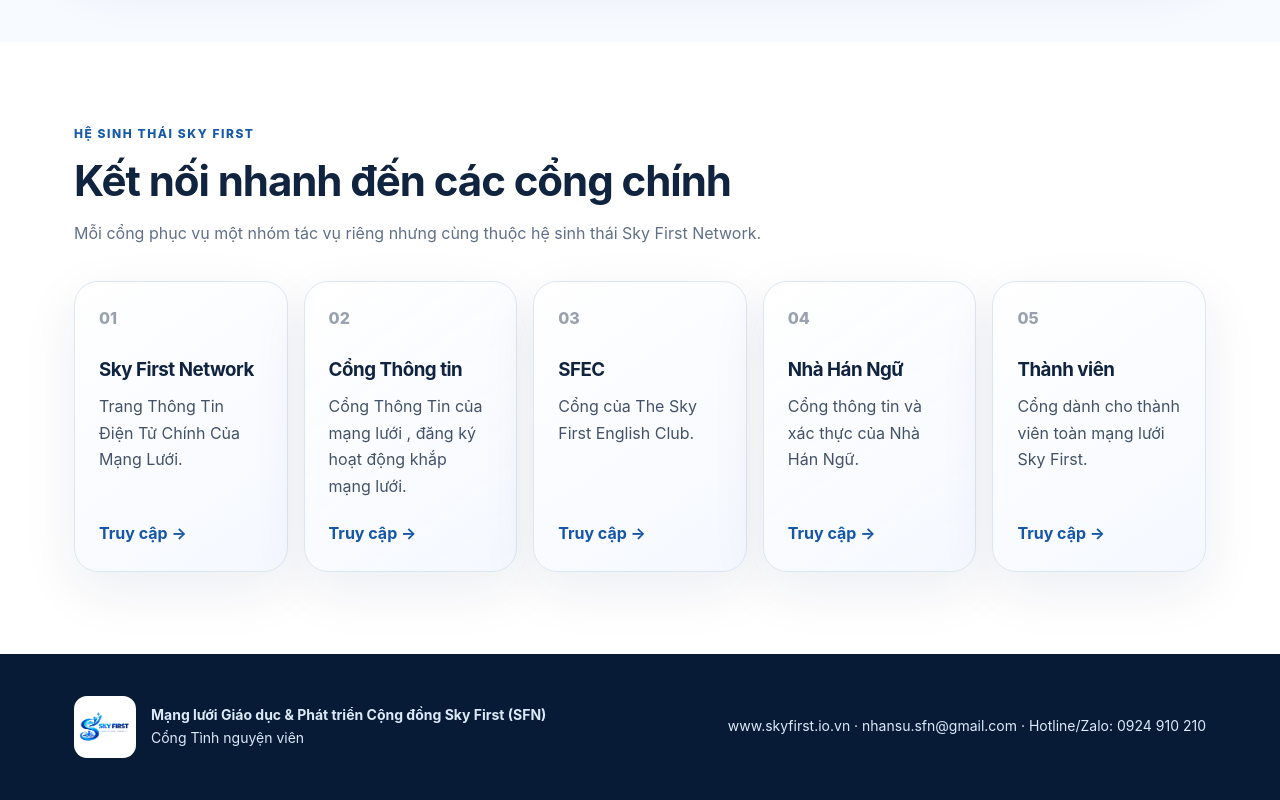
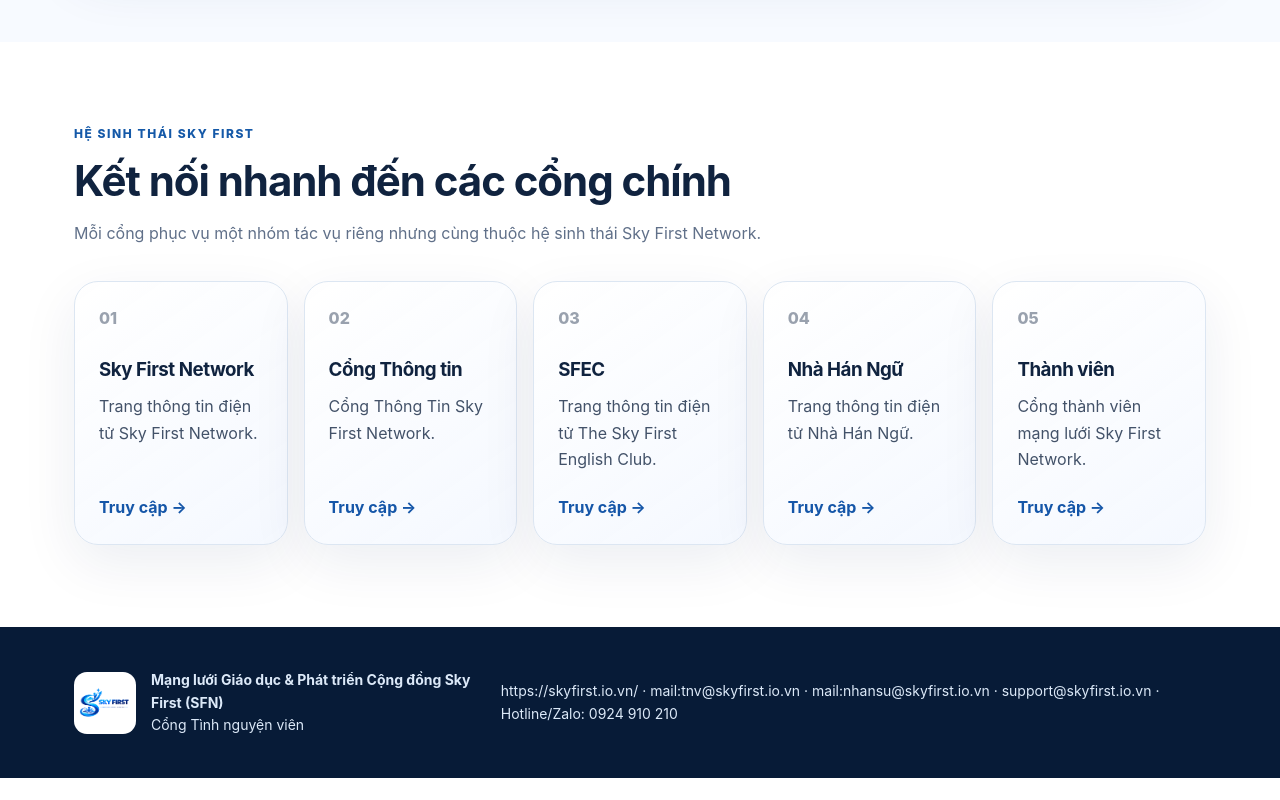
Before and after one commit to buitanloc-2310/TNV-SFEC, a website: page TNV-SFEC-main/public/index.html in a window 1280 px wide. Shown: the part 4026-4826 px from the top of the page. After the commit the page ends 4804 px from the top, so only its background shows below. Drawn offline with Linux system fonts and the light colour scheme; no server answers.

Commit message:
Update index.html

```diff
--- a/TNV-SFEC-main/public/index.html
+++ b/TNV-SFEC-main/public/index.html
@@ -11,12 +11,12 @@
 <section id="principles" class="section"><div class="section-head"><p class="eyebrow">THAM GIA</p><h2>Quyền & trách nhiệm</h2><p>Tình nguyện viên được tiếp cận thông tin, phân công và hỗ trợ phù hợp với hoạt động; đồng thời có trách nhiệm cung cấp thông tin chính xác, tuân thủ quy định của đơn vị và hoàn thành nhiệm vụ đã nhận.</p></div></section>
 
 <section id="application-lookup" class="section soft"><div class="cert-box"><div><p class="eyebrow">THEO DÕI HỒ SƠ</p><h2>Tra cứu trạng thái hồ sơ TNV</h2><p>Nhập mã hồ sơ và email đã dùng khi đăng ký để xem trạng thái xử lý. Không cần đăng nhập.</p></div><form id="applicationLookupForm" class="lookup lookup-two"><input id="applicationLookupCode" placeholder="Ví dụ: TNV-2026-ABCD1234" required><input id="applicationLookupEmail" type="email" placeholder="Email đã đăng ký" required><button class="btn primary">Tra cứu</button></form><div id="applicationLookupResult"></div></div></section>
-<section id="ecosystem" class="section ecosystem-section"><div class="section-head"><p class="eyebrow">HỆ SINH THÁI SKY FIRST</p><h2>Kết nối nhanh đến các cổng chính</h2><p>Mỗi cổng phục vụ một nhóm tác vụ riêng nhưng cùng thuộc hệ sinh thái Sky First Network.</p></div><div class="portal-grid"><a class="portal-card" href="https://skyfirst.io.vn" target="_blank" rel="noopener"><span>01</span><h3>Sky First Network</h3><p>Trang Thông Tin Điện Tử Chính Của Mạng Lưới.</p><b>Truy cập →</b></a><a class="portal-card" href="https://ctt.skyfirst.io.vn" target="_blank" rel="noopener"><span>02</span><h3>Cổng Thông tin</h3><p>Cổng Thông Tin của mạng lưới , đăng ký hoạt động khắp mạng lưới.</p><b>Truy cập →</b></a><a class="portal-card" href="https://sfec.skyfirst.io.vn" target="_blank" rel="noopener"><span>03</span><h3>SFEC</h3><p>Cổng của The Sky First English Club.</p><b>Truy cập →</b></a><a class="portal-card" href="https://app.nhahanngu.io.vn" target="_blank" rel="noopener"><span>04</span><h3>Nhà Hán Ngữ</h3><p>Cổng thông tin và xác thực của Nhà Hán Ngữ.</p><b>Truy cập →</b></a><a class="portal-card" href="https://member.skyfirst.io.vn" target="_blank" rel="noopener"><span>05</span><h3>Thành viên</h3><p>Cổng dành cho thành viên toàn mạng lưới Sky First.</p><b>Truy cập →</b></a></div></section>
+<section id="ecosystem" class="section ecosystem-section"><div class="section-head"><p class="eyebrow">HỆ SINH THÁI SKY FIRST</p><h2>Kết nối nhanh đến các cổng chính</h2><p>Mỗi cổng phục vụ một nhóm tác vụ riêng nhưng cùng thuộc hệ sinh thái Sky First Network.</p></div><div class="portal-grid"><a class="portal-card" href="https://skyfirst.io.vn" target="_blank" rel="noopener"><span>01</span><h3>Sky First Network</h3><p>Trang thông tin điện tử Sky First Network.</p><b>Truy cập →</b></a><a class="portal-card" href="https://ctt.skyfirst.io.vn" target="_blank" rel="noopener"><span>02</span><h3>Cổng Thông tin</h3><p>Cổng Thông Tin Sky First Network.</p><b>Truy cập →</b></a><a class="portal-card" href="https://sfec.skyfirst.io.vn" target="_blank" rel="noopener"><span>03</span><h3>SFEC</h3><p>Trang thông tin điện tử The Sky First English Club.</p><b>Truy cập →</b></a><a class="portal-card" href="https://nhahanngu.io.vn" target="_blank" rel="noopener"><span>04</span><h3>Nhà Hán Ngữ</h3><p>Trang thông tin điện tử Nhà Hán Ngữ.</p><b>Truy cập →</b></a><a class="portal-card" href="https://member.skyfirst.io.vn" target="_blank" rel="noopener"><span>05</span><h3>Thành viên</h3><p>Cổng thành viên mạng lưới Sky First Network.</p><b>Truy cập →</b></a></div></section>
 
 </main>
 <div id="accountView" class="account hidden"><aside><div class="account-brand"><img src="/assets/logo-sfn.png" alt="Sky First"><b>Cổng TNV</b></div><nav><button class="account-nav active" data-page="dashboard">Tổng quan TNV</button><button class="account-nav" data-page="profile">Hồ sơ của tôi</button><button class="account-nav" data-page="activities">Hoạt động của tôi</button><button class="account-nav" data-page="tasks">Nhiệm vụ</button><a class="account-nav account-link" href="https://ctt.skyfirst.io.vn/#lookup">Tra cứu GCN ↗</a><div id="adminMenu" class="hidden"><div class="nav-section">QUẢN TRỊ</div><button class="account-nav" data-page="opportunities">Hoạt động & Cơ hội</button><button class="account-nav" data-page="applications">Hồ sơ đăng ký</button><button class="account-nav" data-page="volunteers">Tình nguyện viên</button><button class="account-nav" data-page="adminTasks">Quản lý nhiệm vụ</button><button class="account-nav system-only" data-page="units">Đơn vị</button><button class="account-nav system-only" data-page="admins">Tài khoản quản trị</button></div><button id="backPublic" class="account-nav">Về trang công khai</button></nav></aside><main><header class="account-top"><div><small>ĐANG ĐĂNG NHẬP</small><b id="userName">—</b><span id="userRole">—</span></div><button id="logoutBtn" class="btn secondary">Đăng xuất</button></header><section id="accountContent"></section></main></div>
 <div id="loginModal" class="modal login-modal" aria-hidden="true"><div class="modal-card login-card"><button class="modal-x" data-close="loginModal">×</button><div class="login-emblem">TNV</div><p class="eyebrow">KHÔNG GIAN TÌNH NGUYỆN VIÊN</p><h2>Chào mừng bạn trở lại</h2><p class="muted">Đăng nhập bằng tài khoản TNV được cấp sau khi hồ sơ được tiếp nhận. Đây là không gian riêng để theo dõi hành trình tình nguyện, hoạt động và nhiệm vụ của bạn.</p><form id="loginForm" class="form"><label>Email<input id="loginEmail" type="email" required autocomplete="username"></label><label class="login-password">Mật khẩu<input id="loginPassword" type="password" minlength="10" required autocomplete="current-password"><button type="button" id="togglePassword">Hiện</button></label><button class="btn primary login-submit">Vào không gian TNV →</button></form><div class="login-help"><span>Chưa có tài khoản TNV?</span><a href="#opportunities" data-close="loginModal">Tìm cơ hội & gửi hồ sơ</a></div><button id="showSetup" class="text-btn hidden">Thiết lập Quản trị viên lần đầu</button><form id="setupForm" class="form hidden"><hr><label>Họ và tên<input id="setupName" required></label><label>Email<input value="skyfirst.ec@gmail.com" readonly></label><label>Mật khẩu mới<input id="setupPassword" type="password" minlength="10" required></label><button class="btn primary">Khởi tạo</button></form></div></div>
 <div id="detailModal" class="modal" aria-hidden="true"><div class="modal-card"><button class="modal-x" data-close="detailModal">×</button><div id="detailBody"></div></div></div>
 <div id="applyModal" class="modal" aria-hidden="true"><div class="modal-card"><button class="modal-x" data-close="applyModal">×</button><p class="eyebrow">HỒ SƠ TÌNH NGUYỆN VIÊN</p><h2 id="applyTitle">Đăng ký</h2><form id="applyForm" class="form two-col"><input id="applyOpportunityId" type="hidden"><label>Họ và tên *<input id="applyName" required maxlength="120"></label><label>Ngày sinh<input id="applyDob" type="date"></label><label>Email *<input id="applyEmail" type="email" required></label><label>Số điện thoại/Zalo *<input id="applyPhone" required maxlength="40"></label><label class="wide">Trường / Lớp / Đơn vị *<input id="applySchool" required maxlength="180"></label><label class="wide">Ảnh cá nhân *<input id="applyPhoto" name="profilePhoto" type="file" accept="image/jpeg,image/png,image/webp" required><small class="field-help">JPG, PNG hoặc WEBP · tối đa 5 MB. Ảnh được lưu bảo mật trong hệ thống.</small><div id="applyPhotoPreview" class="photo-preview hidden"></div></label><label class="wide">Kinh nghiệm<textarea id="applyExperience" rows="3"></textarea></label><label class="wide">Lý do mong muốn tham gia<textarea id="applyMotivation" rows="3"></textarea></label><label class="wide">Ghi chú thêm<textarea id="applyNote" rows="2"></textarea></label><button class="btn primary wide">Gửi hồ sơ</button></form><div id="applySuccess" class="success hidden"></div></div></div>
-<footer><div><img src="/assets/logo-sfn.png" alt="Sky First"><p><b>Mạng lưới Giáo dục & Phát triển Cộng đồng Sky First (SFN)</b><br>Cổng Tình nguyện viên</p></div><p>www.skyfirst.io.vn · nhansu.sfn@gmail.com · Hotline/Zalo: 0924 910 210</p></footer>
+<footer><div><img src="/assets/logo-sfn.png" alt="Sky First"><p><b>Mạng lưới Giáo dục & Phát triển Cộng đồng Sky First (SFN)</b><br>Cổng Tình nguyện viên</p></div><p>https://skyfirst.io.vn/ · mail:tnv@skyfirst.io.vn · mail:nhansu@skyfirst.io.vn · support@skyfirst.io.vn · Hotline/Zalo: 0924 910 210</p></footer>
 <script src="/app.js" defer></script></body></html>
```
